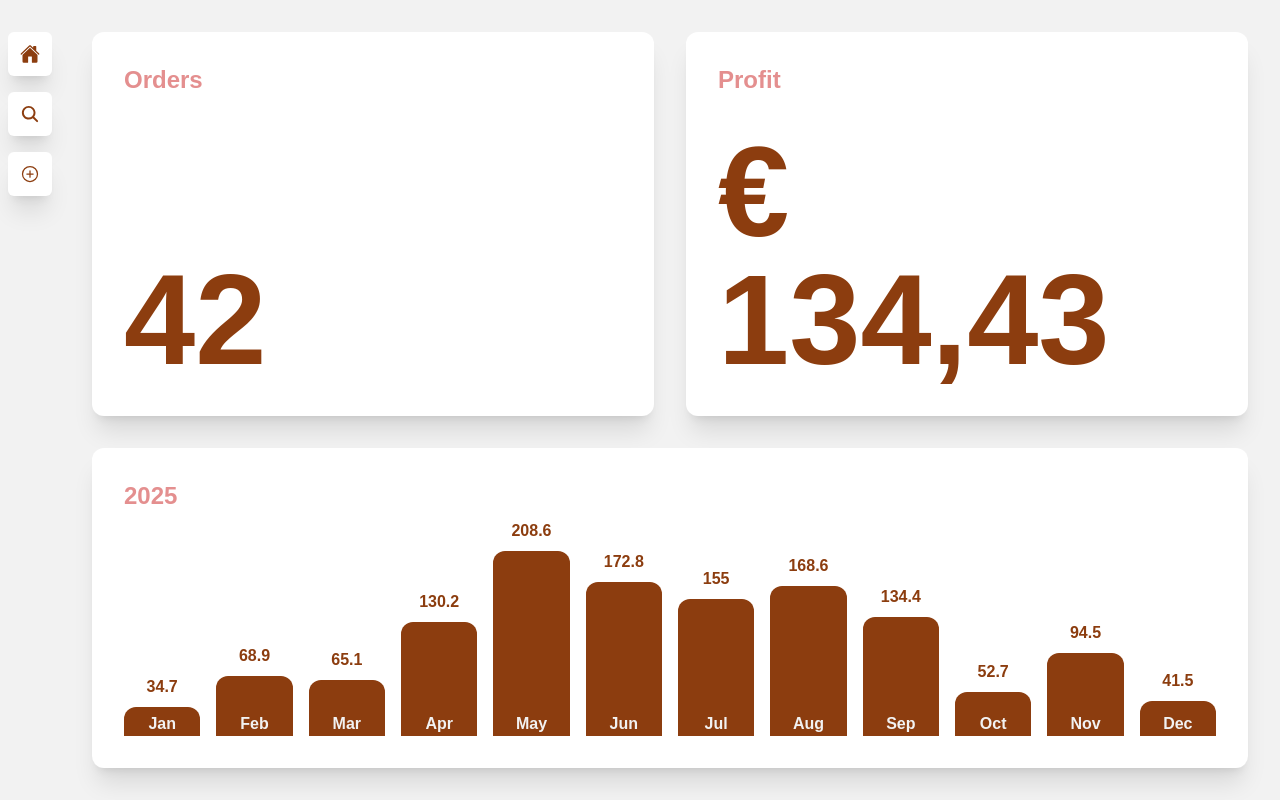
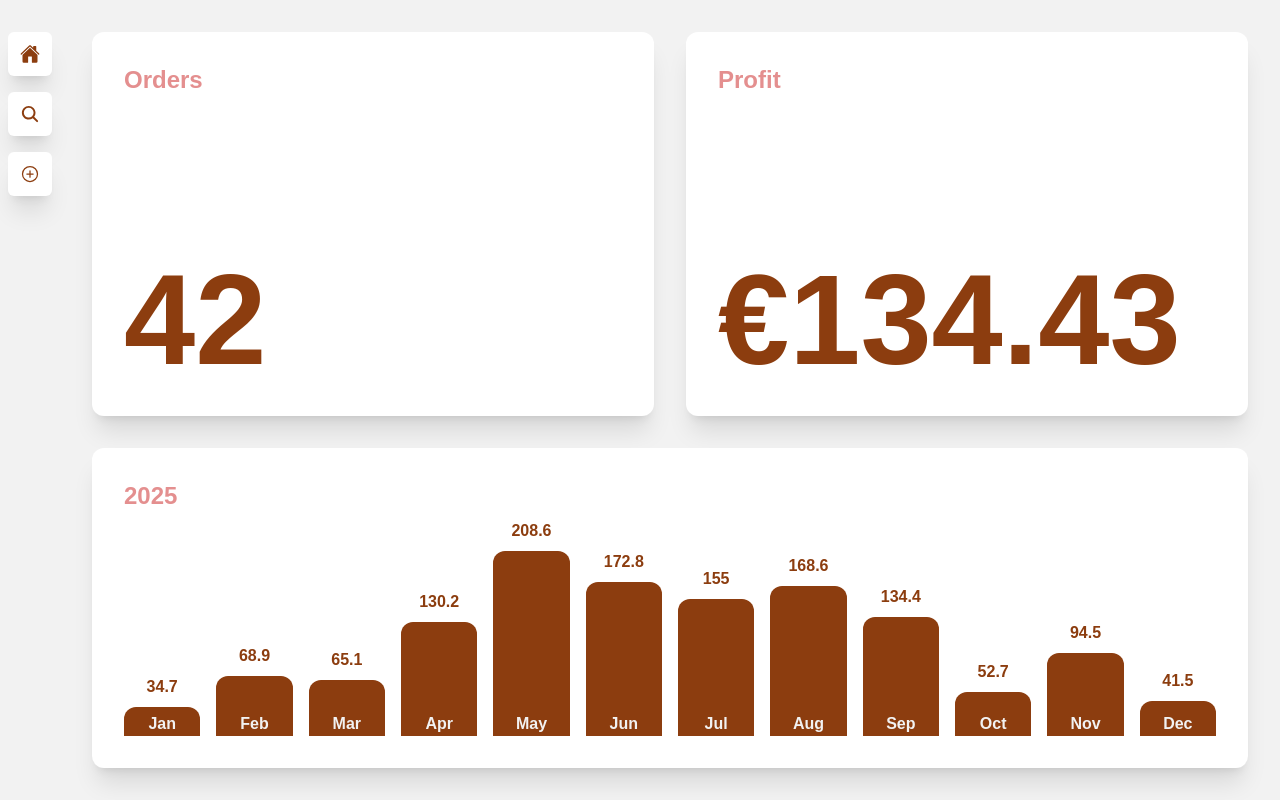
Before and after one commit to dffrs/purchase-tracker, a React (Vite) app in the folder fe/: page /home in a window 1280 px wide. Built offline with nearby package versions, Linux system fonts and the light colour scheme.

Commit message:
feat: format number and currency values

```diff
--- a/fe/src/pages/home.tsx
+++ b/fe/src/pages/home.tsx
@@ -12,13 +12,22 @@ export const Home: FunctionComponent = () => {
         <li className="card">
           <span className="card-layout">
             <h1 className="card-header">Orders</h1>
-            <p className="card-text">42</p>
+            <p className="card-text">
+              {(42).toLocaleString("en", { style: "decimal" })}
+            </p>
           </span>
         </li>
         <li className="card">
           <span className="card-layout">
             <h1 className="card-header">Profit</h1>
-            <p className="card-text">€ 134,43</p>
+            <p className="card-text">
+              {(134.43).toLocaleString("en", {
+                style: "currency",
+                currency: "EUR",
+                maximumFractionDigits: 2,
+                trailingZeroDisplay: "stripIfInteger",
+              })}
+            </p>
           </span>
         </li>
       </ul>
```
